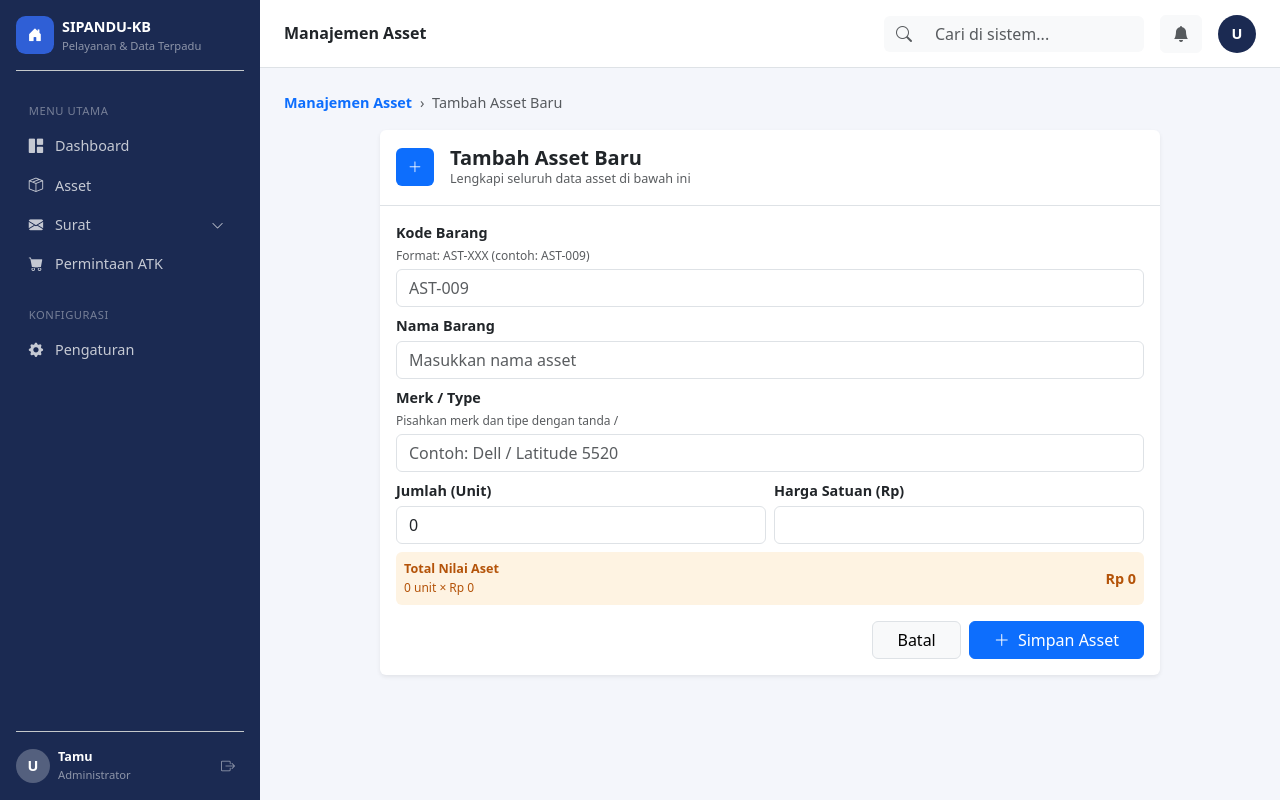
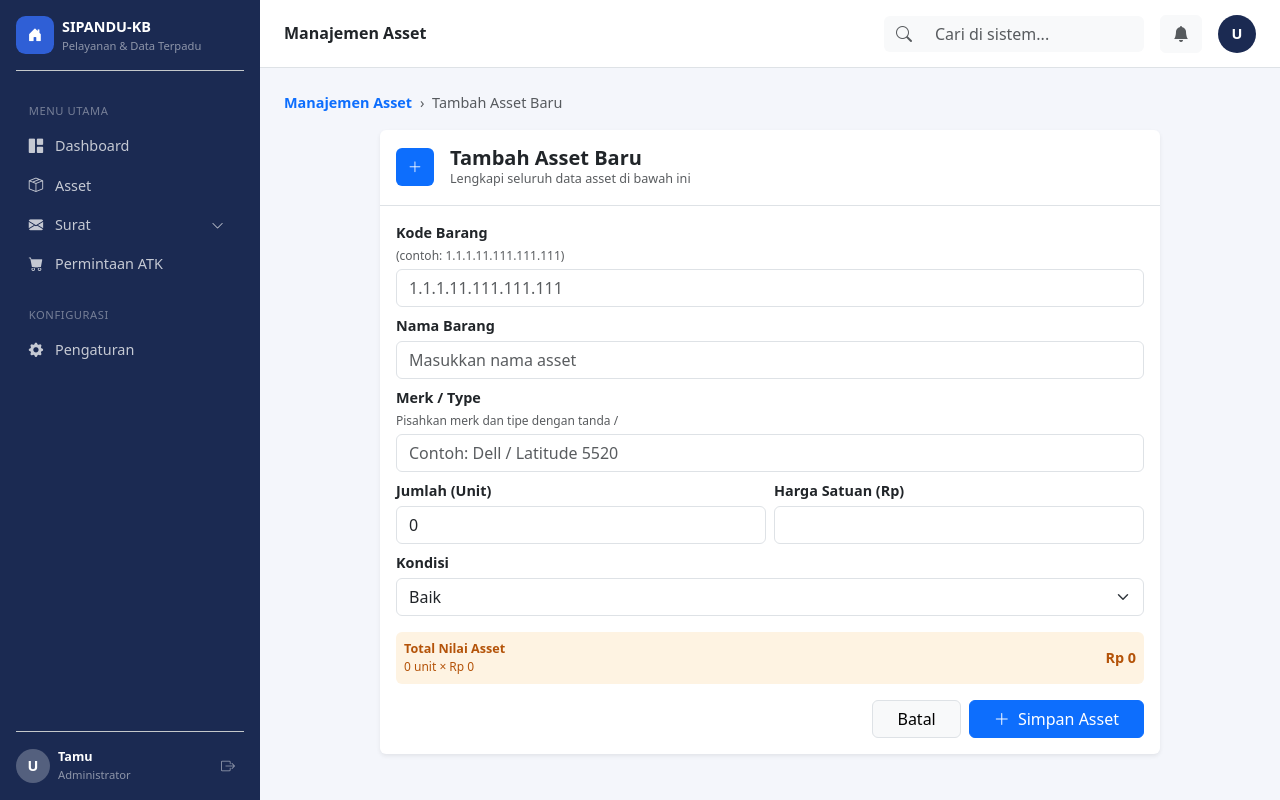
Before and after one commit to AhmadGhozi/Website-SIPANDU, a Django app: page /asset/tambah/ in a window 1280 px wide. Run offline with Django 5.2, Linux system fonts and the light colour scheme.

Commit message:
Penambahan Kondisi pada field form dan list asset

```diff
--- a/asset/forms.py
+++ b/asset/forms.py
@@ -5,20 +5,20 @@ from .models import Asset
 class AssetForm(forms.ModelForm):
     class Meta:
         model = Asset
-        fields = ['kode_barang', 'nama_barang', 'merk_type', 'jumlah', 'harga_satuan']
+        fields = ['kode_barang', 'nama_barang', 'merk_type', 'jumlah', 'harga_satuan', 'kondisi']
         widgets = {
-            'kode_barang': forms.TextInput(attrs={'class': 'form-control', 'placeholder': 'AST-009'}),
+            'kode_barang': forms.TextInput(attrs={'class': 'form-control', 'placeholder': '1.1.1.11.111.111.111'}),
             'nama_barang': forms.TextInput(attrs={'class': 'form-control', 'placeholder': 'Masukkan nama asset'}),
             'merk_type': forms.TextInput(attrs={'class': 'form-control', 'placeholder': 'Contoh: Dell / Latitude 5520'}),
             'jumlah': forms.NumberInput(attrs={'class': 'form-control', 'id': 'id_jumlah'}),
             'harga_satuan': forms.NumberInput(attrs={'class': 'form-control', 'id': 'id_harga_satuan'}),
+            'kondisi': forms.Select(attrs={'class': 'form-select'}),
         }
 
     def clean_kode_barang(self):
         kode_barang = self.cleaned_data['kode_barang']
         queryset = Asset.objects.filter(kode_barang=kode_barang)
 
-        # Saat mode edit, kecualikan data milik asset itu sendiri dari pengecekan
         if self.instance.pk:
             queryset = queryset.exclude(pk=self.instance.pk)
 
--- a/asset/models.py
+++ b/asset/models.py
@@ -2,11 +2,17 @@ from django.db import models
 
 
 class Asset(models.Model):
-    kode_barang = models.CharField(max_length=20, unique=True, verbose_name="Kode Barang")
+    KONDISI_CHOICES = [
+        ('baik', 'Baik'),
+        ('buruk', 'Buruk'),
+    ]
+
+    kode_barang = models.CharField(max_length=30, unique=True, verbose_name="Kode Barang")
     nama_barang = models.CharField(max_length=150, verbose_name="Nama Barang")
     merk_type = models.CharField(max_length=150, verbose_name="Merk / Type")
     jumlah = models.PositiveIntegerField(default=0)
     harga_satuan = models.DecimalField(max_digits=15, decimal_places=2)
+    kondisi = models.CharField(max_length=10, choices=KONDISI_CHOICES, default='baik')
 
     dibuat_pada = models.DateTimeField(auto_now_add=True)
     diperbarui_pada = models.DateTimeField(auto_now=True)
--- a/templates/asset/asset_form.html
+++ b/templates/asset/asset_form.html
@@ -40,7 +40,7 @@
                 <div>
                     <div class="mb-2">
                         <label class="form-label fw-semibold mb-1">Kode Barang</label>
-                        <p class="text-muted small mb-1" style="font-size: .75rem;">Format: AST-XXX (contoh: AST-009)</p>
+                        <p class="text-muted small mb-1" style="font-size: .75rem;">(contoh: 1.1.1.11.111.111.111)</p>
                         {{ form.kode_barang }}
                         {% if form.kode_barang.errors %}
                         <div class="text-danger small mt-1">
@@ -69,13 +69,17 @@
                             <label class="form-label fw-semibold mb-1">Harga Satuan (Rp)</label>
                             {{ form.harga_satuan }}
                         </div>
+                        <div class="mb-2">
+                            <label class="form-label fw-semibold mb-1">Kondisi</label>
+                            {{ form.kondisi }}
+                        </div>
                     </div>
 
                     <!-- Total Nilai Preview -->
                     <div class="rounded p-2 mb-3 d-flex justify-content-between align-items-center"
                          style="background-color: #FEF3E2;">
                         <div>
-                            <div class="fw-semibold small" style="color:#B45309;">Total Nilai Aset</div>
+                            <div class="fw-semibold small" style="color:#B45309;">Total Nilai Asset</div>
                             <div class="small" style="color:#B45309; font-size: .75rem;">
                                 <span id="previewJumlah">{{ form.jumlah.value|default:1 }}</span> unit ×
                                 Rp <span id="previewHargaText">{{ form.harga_satuan.value|default:0 }}</span>
```
Also changed, not shown: templates/asset/asset_list.html (+11 -3 lines), asset/migrations/0004_asset_kondisi_alter_asset_kode_barang.py (added).
